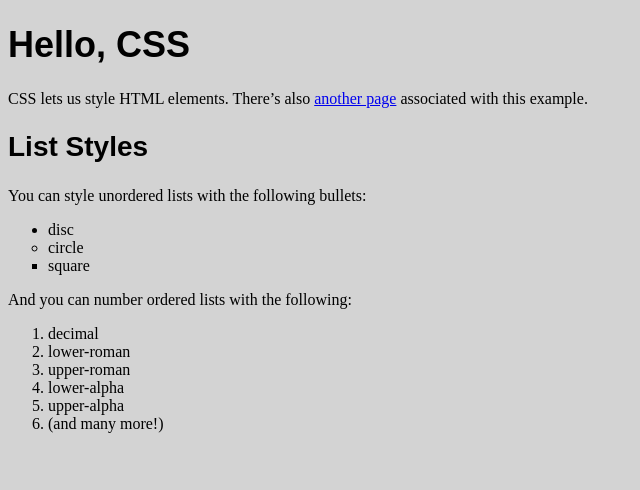
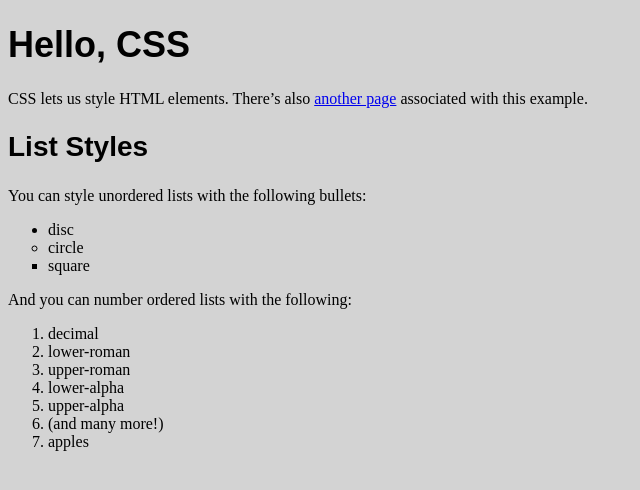
Before and after one commit to MohedeenT/css_ex_1, a plain HTML site: page index.html in a window 1280 px wide. Shown: the full height of the page, 0-640 px from the left. Drawn offline with Linux system fonts and the light colour scheme.

Commit message:
Added a list item

```diff
--- a/index.html
+++ b/index.html
@@ -32,6 +32,7 @@
       <li>lower-alpha</li>
       <li>upper-alpha</li>
       <li>(and many more!)</li>
+      <li>apples</li>
     </ol>
   </body>
 </html>
```
